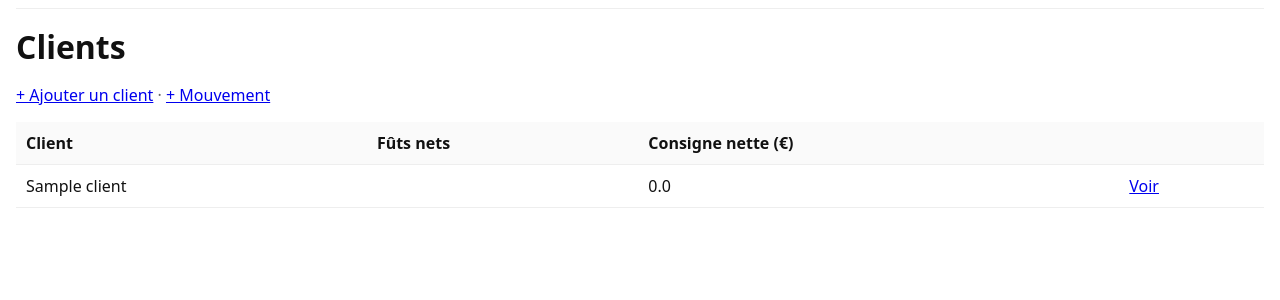
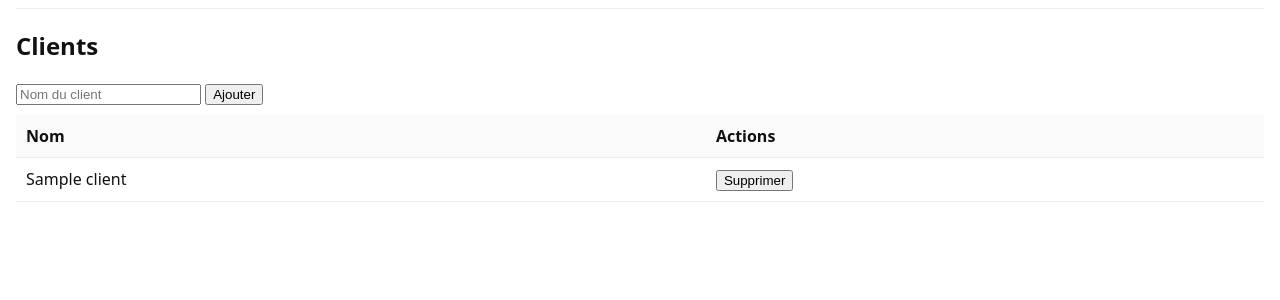
Before and after one commit to lecentrallanderneau-oss/keg-tracer, a Flask app: page /clients in a window 1280 px wide. Shown: the part 38-338 px from the top of the page. Run offline with Flask 3, Linux system fonts and the light colour scheme; tables that the repository leaves empty hold one stand-in row (values such as "Sample post").

Commit message:
Update clients.html

```diff
--- a/templates/clients.html
+++ b/templates/clients.html
@@ -1,21 +1,37 @@
 {% extends "base.html" %}
-{% block title %}Clients — Keg Tracer{% endblock %}
 {% block content %}
-<h1>Clients</h1>
-<p class="muted"><a href="/admin/add-client">+ Ajouter un client</a> · <a href="/admin/add-transaction">+ Mouvement</a></p>
-<table>
-  <thead><tr><th>Client</th><th>Fûts nets</th><th>Consigne nette (€)</th><th></th></tr></thead>
+<div class="container mt-4">
+  <h2>Clients</h2>
+
+  <form action="{{ url_for('add_client') }}" method="post" class="mb-3">
+    <div class="input-group">
+      <input type="text" name="name" class="form-control" placeholder="Nom du client" required>
+      <button type="submit" class="btn btn-success">Ajouter</button>
+    </div>
+  </form>
+
+  <table class="table table-bordered">
+    <thead>
+      <tr>
+        <th>Nom</th>
+        <th>Actions</th>
+      </tr>
+    </thead>
     <tbody>
-  {% for c in clients|default([], true) %}
+    {% for client in clients %}
       <tr>
-      <td>{{ c.name }}</td>
-      <td>{{ c.total_kegs }}</td>
-      <td>{{ (c.total_deposit_eur|default(0)|float)|round(2) }}</td>
-      <td><a href="/clients/{{ c.id }}">Voir</a></td>
+        <td>{{ client.name }}</td>
+        <td>
+          <form action="{{ url_for('delete_client', client_id=client.id) }}" method="post" style="display:inline;">
+            <button type="submit" class="btn btn-danger btn-sm"
+                    onclick="return confirm('Supprimer {{ client.name }} ?');">
+              Supprimer
+            </button>
+          </form>
+        </td>
       </tr>
-  {% else %}
-    <tr><td colspan="4" class="muted">Aucun client.</td></tr>
     {% endfor %}
     </tbody>
   </table>
+</div>
 {% endblock %}
```
Lines whose indentation alone changed are shown as unchanged.
